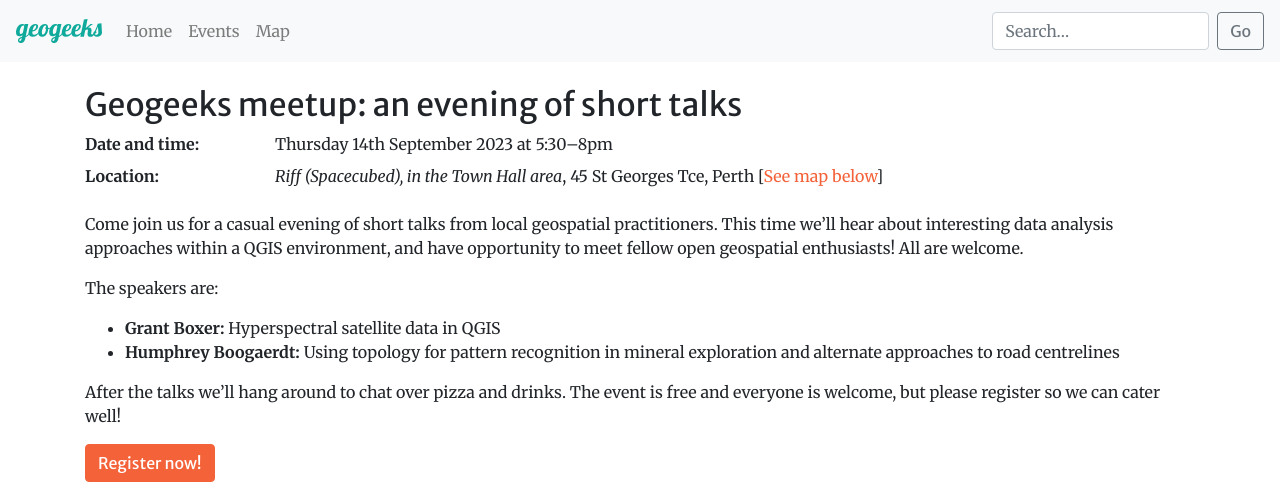
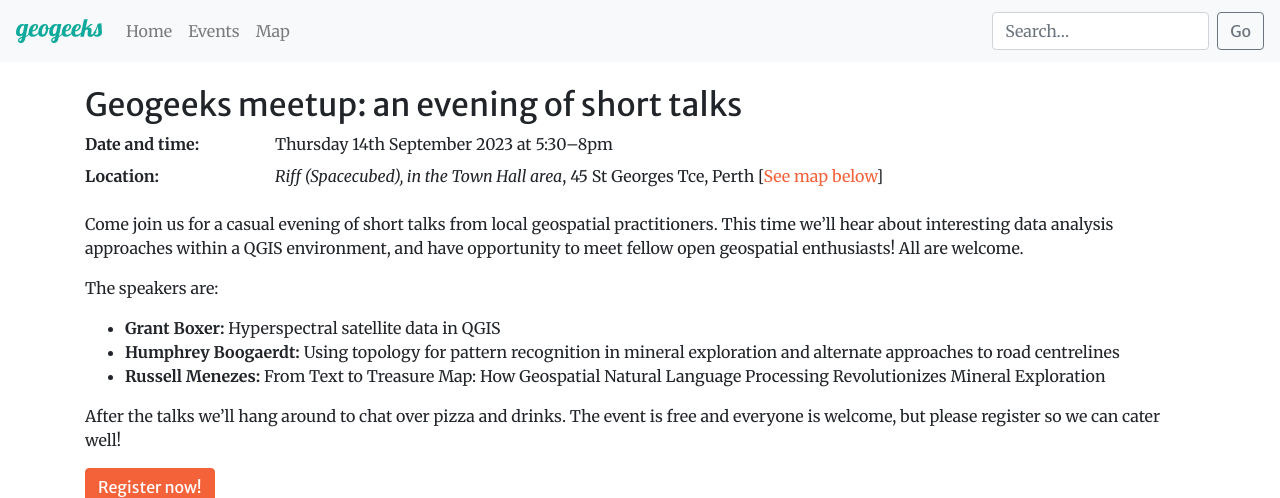
Before and after one commit to geogeeks-au/geogeeks-au.github.io, a Jekyll site: the page built from 2023/0914_hyperspectral-topology.md, in a window 1280 px wide, cut to the strip 0-498 px from the top of the page. Built offline with Jekyll 4.4.1, drawn with Linux system fonts in a browser that asks for light colours; comment, search, counter and statistics services are not loaded.

Commit message:
add Russell to event

```diff
--- a/2023/0914_hyperspectral-topology.md
+++ b/2023/0914_hyperspectral-topology.md
@@ -21,6 +21,7 @@ The speakers are:
 
 * **Grant Boxer:** Hyperspectral satellite data in QGIS
 * **Humphrey Boogaerdt:** Using topology for pattern recognition in mineral exploration and alternate approaches to road centrelines
+* **Russell Menezes:** From Text to Treasure Map: How Geospatial Natural Language Processing Revolutionizes Mineral Exploration
 
 
 
```
